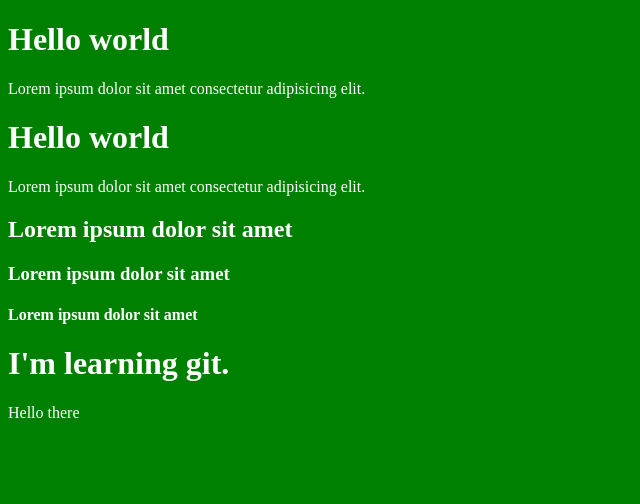
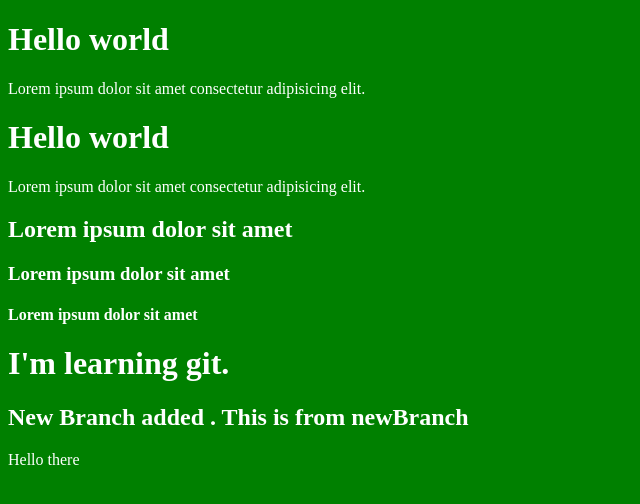
Before and after one commit to Gobindo-Chakraborty/test-repo, a plain HTML site: page index.html in a window 1280 px wide. Shown: the whole page, without its empty margins (0-640 px from the left). Drawn offline with Linux system fonts and the light colour scheme.

Commit message:
commit for newbranch

```diff
--- a/index.html
+++ b/index.html
@@ -17,7 +17,7 @@
     <div>
       <h1>I'm learning git.</h1>
     </div>
-
+    <h2>New Branch added . This is from newBranch</h2>
     <script src="script.js"></script>
   </body>
 </html>
```
